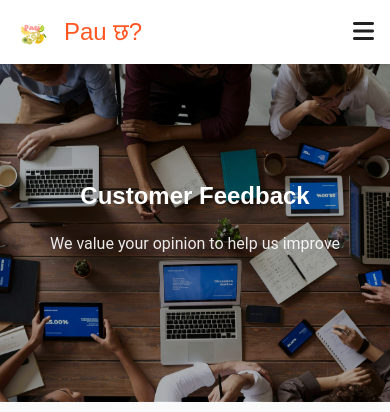
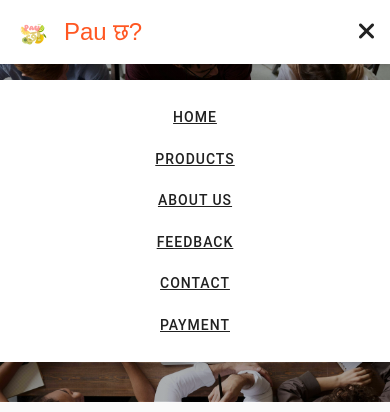
Before and after one commit to samankapali/pauchapaudaina, a plain HTML site: page feedback.html in a window 390 px wide. Both pictures are taken after a click on the element 363 px from the left and 31 px from the top of the page. Shown: the top 412 px of the page. Drawn offline with Linux system fonts and the light colour scheme.

Commit message:
menu button feedback button fix

```diff
--- a/feedback.html
+++ b/feedback.html
@@ -34,6 +34,30 @@
             .google-form iframe {
                 height: 800px; /* Better for mobile */
             }
+
+            /* Ensure mobile menu is properly styled */
+            nav ul {
+                display: none;
+                position: absolute;
+                top: 80px;
+                left: 0;
+                width: 100%;
+                background-color: var(--surface);
+                flex-direction: column;
+                padding: 1rem 0;
+                box-shadow: 0 5px 10px rgba(0,0,0,0.1);
+                z-index: 100;
+            }
+
+            nav ul.show {
+                display: flex;
+            }
+
+            nav ul li {
+                margin: 0;
+                text-align: center;
+                padding: 0.5rem 0;
+            }
         }
     </style>
 </head>
@@ -41,12 +65,11 @@
     <header>
         <div class="container">
             <a href="index.html" class="header-logo">
-                <!-- Replace with your actual logo file -->
-                <img src="images/logo.png" alt=Pau-Cha-Logo class="logo-img">
+                <img src="images/logo.png" alt="Pau-Cha-Logo" class="logo-img">
                 <h1>Pau छ?</h1>
             </a>
             <nav>
-                <ul>
+                <ul id="mobileMenu">
                     <li><a href="index.html">Home</a></li>
                     <li><a href="product.html">Products</a></li>
                     <li><a href="about.html">About Us</a></li>
@@ -54,7 +77,7 @@
                     <li><a href="contact.html">Contact</a></li>
                     <li><a href="payment.html">Payment</a></li>
                 </ul>
-                <div class="mobile-menu-btn">
+                <div class="mobile-menu-btn" id="menuToggle">
                     <i class="fas fa-bars"></i>
                 </div>
             </nav>
@@ -76,6 +99,55 @@
         </section>
     </main>
 
-    <!-- Rest of your footer remains the same -->
+    <footer>
+        <div class="container">
+            <div class="footer-content">
+                <div class="footer-logo">
+                    <h3>Pau छ?</h3>
+                    <p>Sachikai wow छ!</p>
+                </div>
+                <div class="footer-social">
+                    <a href="#"><i class="fab fa-facebook"></i></a>
+                    <a href="#"><i class="fab fa-instagram"></i></a>
+                    <a href="#"><i class="fab fa-twitter"></i></a>
+                </div>
+            </div>
+            <div class="footer-bottom">
+                <p>&copy; 2025 Pau छ?. All rights reserved.</p>
+            </div>
+        </div>
+    </footer>
+
+    <!-- Mobile Menu Toggle Script -->
+    <script>
+        document.addEventListener('DOMContentLoaded', function() {
+            const menuToggle = document.getElementById('menuToggle');
+            const mobileMenu = document.getElementById('mobileMenu');
+
+            menuToggle.addEventListener('click', function() {
+                mobileMenu.classList.toggle('show');
+
+                // Change icon between bars and times
+                const icon = this.querySelector('i');
+                if (mobileMenu.classList.contains('show')) {
+                    icon.classList.remove('fa-bars');
+                    icon.classList.add('fa-times');
+                } else {
+                    icon.classList.remove('fa-times');
+                    icon.classList.add('fa-bars');
+                }
+            });
+
+            // Close menu when clicking on a link
+            const navLinks = mobileMenu.querySelectorAll('a');
+            navLinks.forEach(link => {
+                link.addEventListener('click', function() {
+                    mobileMenu.classList.remove('show');
+                    menuToggle.querySelector('i').classList.remove('fa-times');
+                    menuToggle.querySelector('i').classList.add('fa-bars');
+                });
+            });
+        });
+    </script>
 </body>
 </html>
```
